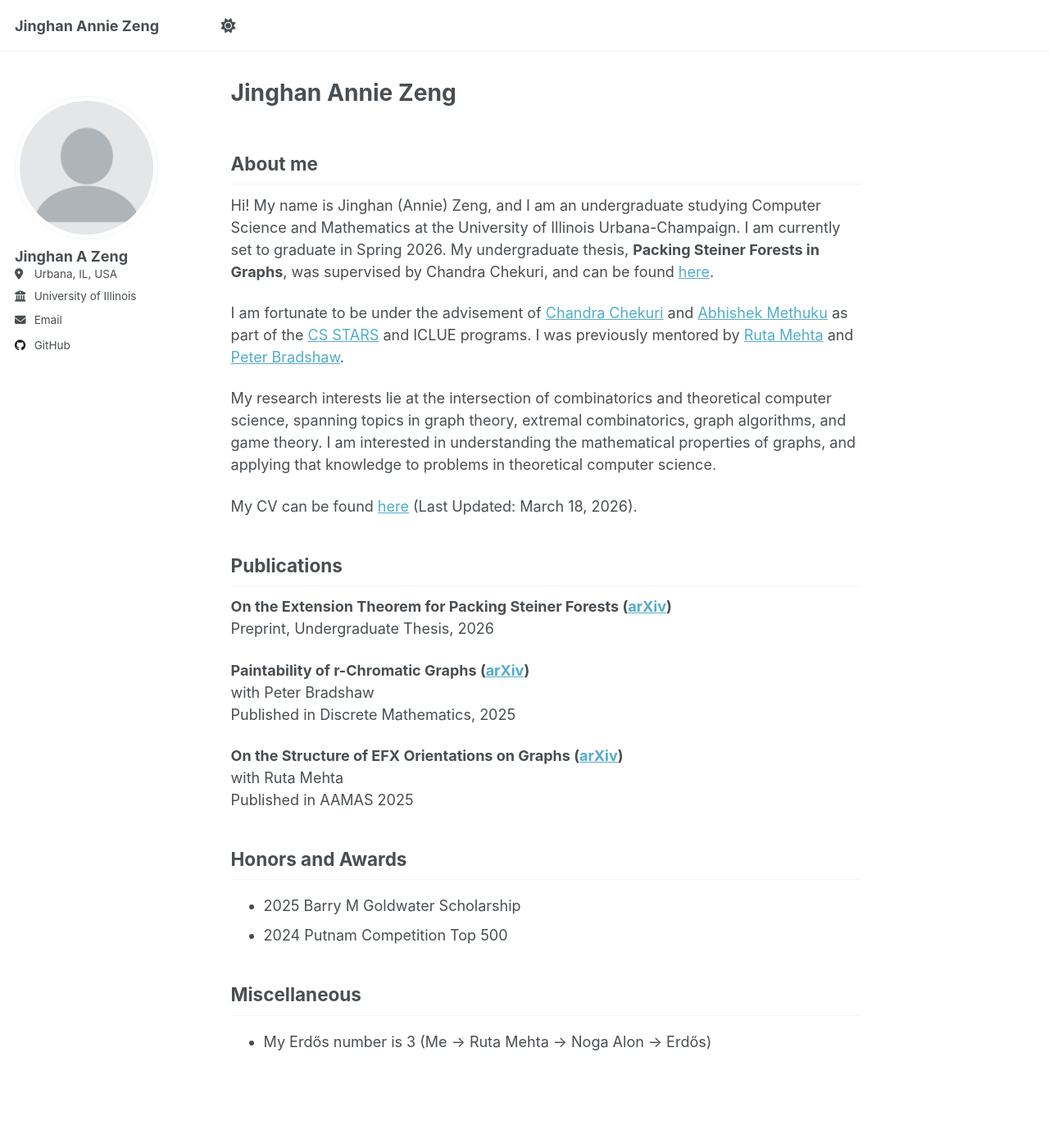
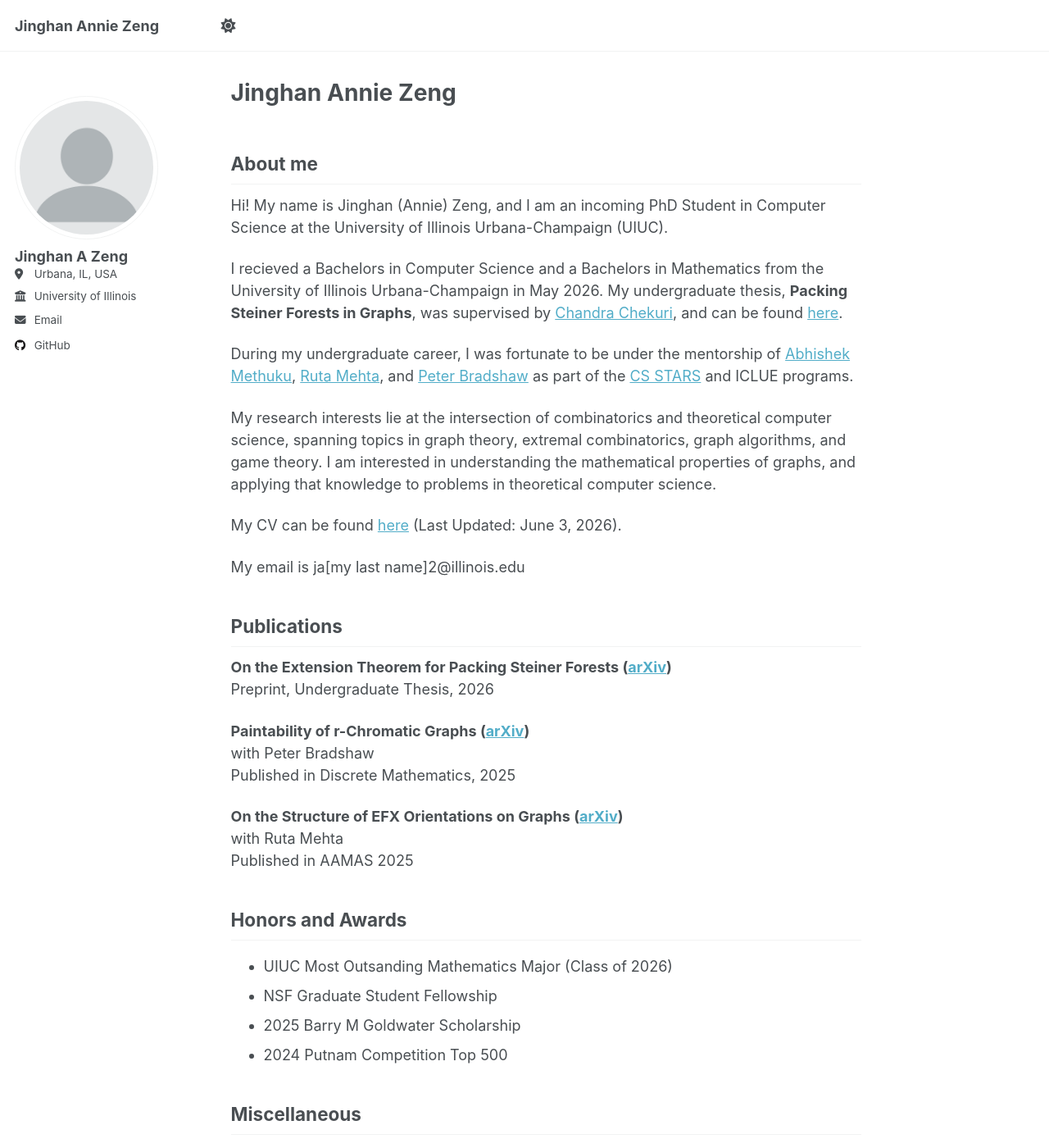
Before and after one commit to jazeng2/jazeng2.github.io, a Jekyll site: the page built from _pages/about.md, in a window 1280 px wide and 1400 px high. Shown: the whole window at 82% size. Built offline with Jekyll 4.4.1, drawn with Linux system fonts in a browser that asks for light colours.

Commit message:
updated cv

```diff
--- a/_pages/about.md
+++ b/_pages/about.md
@@ -10,13 +10,17 @@ redirect_from:
 About me
 ------
 
-Hi! My name is Jinghan (Annie) Zeng, and I am an undergraduate studying Computer Science and Mathematics at the University of Illinois Urbana-Champaign. I am currently set to graduate in Spring 2026. My undergraduate thesis, **Packing Steiner Forests in Graphs**, was supervised by Chandra Chekuri, and can be found [here](https://jazeng2.github.io/files/senior-thesis.pdf).
+Hi! My name is Jinghan (Annie) Zeng, and I am an incoming PhD Student in Computer Science at the University of Illinois Urbana-Champaign (UIUC).
 
-I am fortunate to be under the advisement of [Chandra Chekuri](https://chekuri.cs.illinois.edu/) and [Abhishek Methuku](https://sites.google.com/view/abhishekmethuku/home) as part of the [CS STARS](https://siebelschool.illinois.edu/broadening-participation-computing/programs/csambassadors) and ICLUE programs. I was previously mentored by [Ruta Mehta](https://rutamehta.cs.illinois.edu/) and [Peter Bradshaw](https://www.peter-bradshaw.com/).
+I recieved a Bachelors in Computer Science and a Bachelors in Mathematics from the University of Illinois Urbana-Champaign in May 2026. My undergraduate thesis, **Packing Steiner Forests in Graphs**, was supervised by [Chandra Chekuri](https://chekuri.cs.illinois.edu/), and can be found [here](https://jazeng2.github.io/files/senior-thesis.pdf).
+
+During my undergraduate career, I was fortunate to be under the mentorship of [Abhishek Methuku](https://sites.google.com/view/abhishekmethuku/home), [Ruta Mehta](https://rutamehta.cs.illinois.edu/), and [Peter Bradshaw](https://www.peter-bradshaw.com/) as part of the [CS STARS](https://siebelschool.illinois.edu/broadening-participation-computing/programs/csambassadors) and ICLUE programs.
 
 My research interests lie at the intersection of combinatorics and theoretical computer science, spanning topics in graph theory, extremal combinatorics, graph algorithms, and game theory. I am interested in understanding the mathematical properties of graphs, and applying that knowledge to problems in theoretical computer science.
 
-My CV can be found [here](https://jazeng2.github.io/files/cv.pdf) (Last Updated: March 18, 2026).
+My CV can be found [here](https://jazeng2.github.io/files/cv.pdf) (Last Updated: June 3, 2026).
+
+My email is ja[my last name]2@illinois.edu
 
 Publications
 ------
@@ -33,6 +37,8 @@ Published in AAMAS 2025
 
 Honors and Awards
 ------
+- UIUC Most Outsanding Mathematics Major (Class of 2026)
+- NSF Graduate Student Fellowship
 - 2025 Barry M Goldwater Scholarship
 - 2024 Putnam Competition Top 500
 
```
Also changed, not shown: 3 other files.
